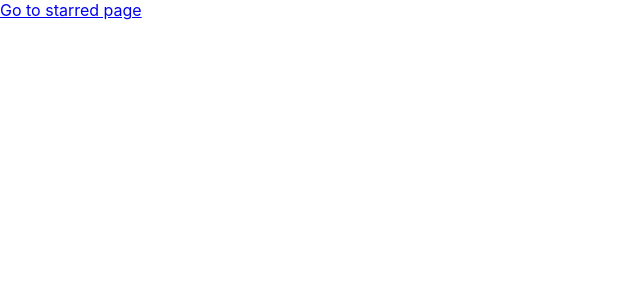
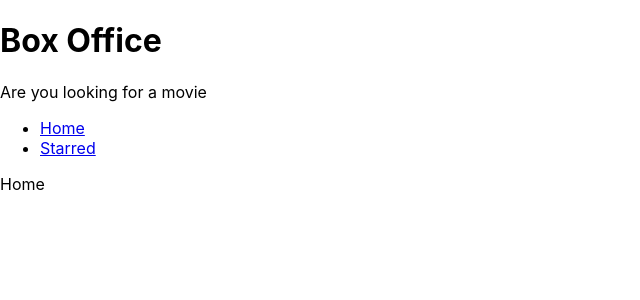
Before and after one commit to singhabhi02/Box-Office-app, a React (Create React App) app: page / in a window 1280 px wide. Shown: the top 300 px of the page, without its empty margins (0-640 px from the left). Built offline with nearby package versions, Linux system fonts and the light colour scheme.

Commit message:
added navigation anf shared layout for home and starred pages

```diff
--- a/src/App.jsx
+++ b/src/App.jsx
@@ -1,14 +1,18 @@
 import {BrowserRouter , Routes , Route} from "react-router-dom"
 import Home from "./Pages/Home";
 import Starred from "./Pages/Starred";
+import MainLayout from "./Components/MainLayout";
 
 function App() {
   return (
     <BrowserRouter>
     <Routes>
 
+      <Route element={<MainLayout />}>
       <Route path="/" element={ <Home/>} />
       <Route path="/starred" element={ <Starred />} />
+
+      </Route>
 
       <Route path="*" element={<div>Not found</div>} />
 
--- /dev/null
+++ b/src/Components/AppTitle.jsx
@@ -0,0 +1,11 @@
+export default function AppTitle(props){
+    const{title ="Box Office" , subtitle =" Are you looking  for a movie"} = props
+
+
+    return(
+        <div>
+            <h1>{title}</h1>
+            <p>{subtitle}</p>
+        </div>
+    );
+};
--- /dev/null
+++ b/src/Components/MainLayout.jsx
@@ -0,0 +1,16 @@
+import { Outlet}  from "react-router-dom";
+import Navs from "./Navs";
+import AppTitle from "./AppTitle";
+
+const MainLayout = () => {
+    return(
+        <div>
+            <AppTitle/>
+            <Navs/>
+
+            <Outlet />
+        </div>
+    );
+};
+
+export default MainLayout;
--- /dev/null
+++ b/src/Components/Navs.jsx
@@ -0,0 +1,32 @@
+import {Link} from "react-router-dom";
+
+
+const LINKS =[
+    {
+    text: "Home",
+    to: "/",
+    },
+
+{
+    text: "Starred",
+    to: "/starred",
+},
+];
+
+const Navs =() => {
+    return (
+        <div>
+        <ul>
+            {
+                LINKS.map((item) => (
+                <li key={item.to}>
+                    <Link to={item.to}>{item.text}
+                    </Link>
+                    </li>
+                    ))}
+        </ul>
+    </div>
+    );
+}
+
+export default Navs;
--- a/src/Pages/Home.jsx
+++ b/src/Pages/Home.jsx
@@ -1,10 +1,12 @@
-import {Link} from 'react-router-dom'
 
 const Home =() => {
-return <div>
-    <Link to="/starred">Go to starred page</Link>
+
+return (
+<div>
+    Home
 </div>
 
+);
+};
 
-}
 export default Home;
```
